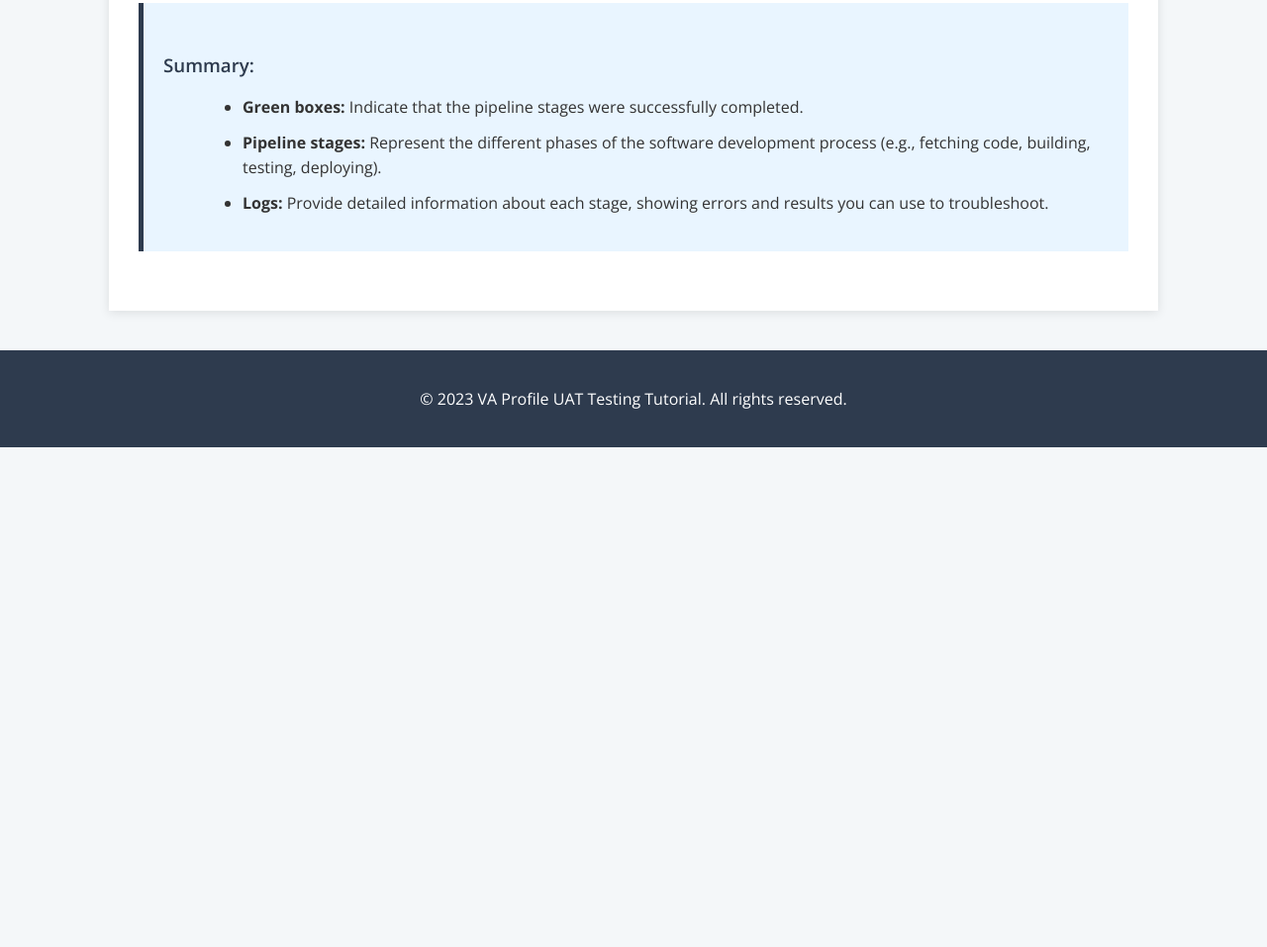
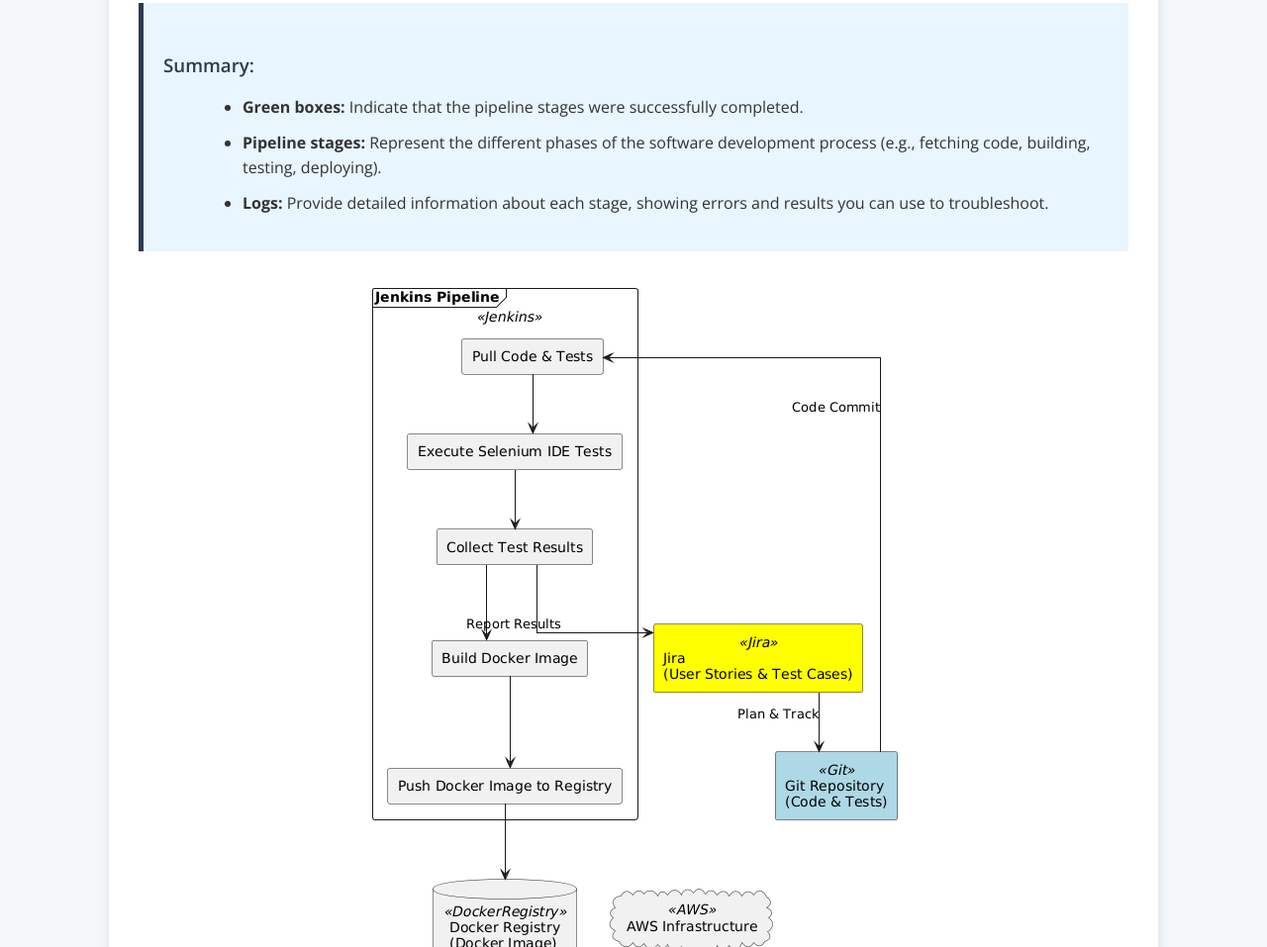
Before and after one commit to hakanovski/Jenkins-Exploration, a plain HTML site: page index.html in a window 1280 px wide. Shown: the part 7103-8060 px from the top of the page at 99% size. Before the commit the page ends 7555 px from the top, so only its background shows below. Drawn offline with nearby package versions, Linux system fonts and the light colour scheme.

Commit message:
Update index.html
Final Diagram added

```diff
--- a/index.html
+++ b/index.html
@@ -326,11 +326,12 @@
             <li><strong>Logs:</strong> Provide detailed information about each stage, showing errors and results you can use to troubleshoot.</li>
         </ul>
     </div>
-
+    <!-- Insert HOLY FINAL DIAGRAM at last! -->
+    <img src="IMG_4708.png" alt="HOLY Diagram">
 </div>
 
 <footer>
-    <p>&copy; 2023 VA Profile UAT Testing Tutorial. All rights reserved.</p>
+    <p>&copy; 2024 VA Profile UAT Testing Team @ Deloitte \\ HAKAN YORGANCI.</p>
 </footer>
 
 </body>
```
